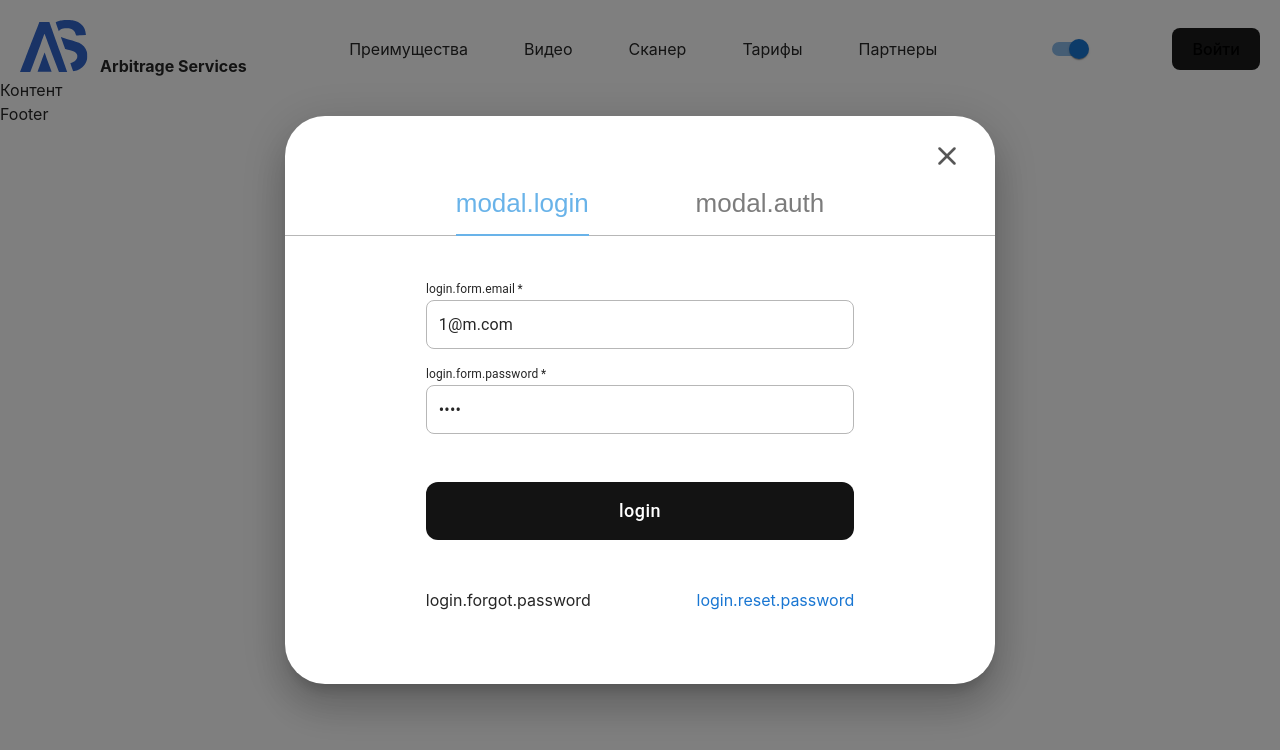
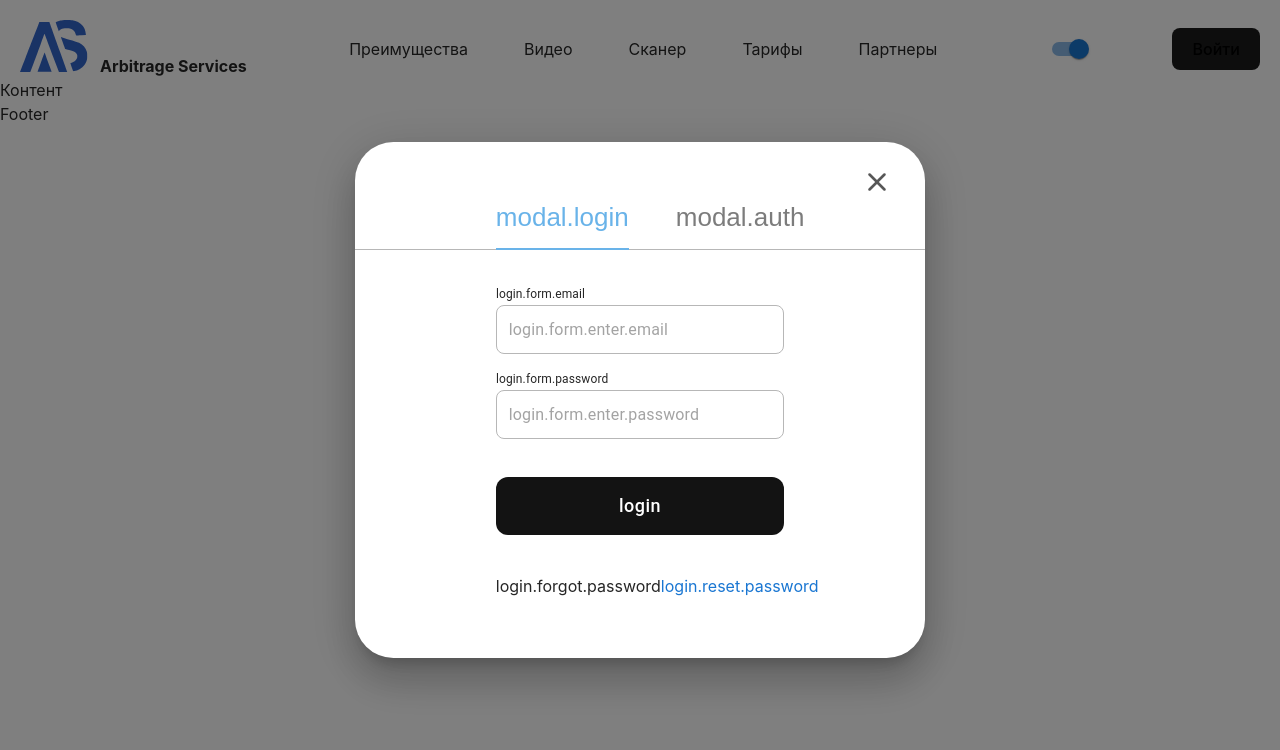
Before and after one commit to web-focus-by/arbitrage, a React (Vite) app: page / in a window 1280 px wide. Both pictures are taken after a click on the button "Войти". Shown: the top 750 px of the page. Built offline with nearby package versions, Linux system fonts and the light colour scheme.

Commit message:
feat: add login form validation

```diff
--- a/package.json
+++ b/package.json
@@ -25,6 +25,7 @@
     "prettier": "^2.8.8",
     "react": "^18.2.0",
     "react-dom": "^18.2.0",
+    "react-hook-form": "^7.43.9",
     "react-intl": "^6.4.1",
     "react-redux": "^8.0.5",
     "react-router-dom": "^6.11.0",
--- a/src/components/header/authModal/authModal.module.scss
+++ b/src/components/header/authModal/authModal.module.scss
@@ -17,6 +17,7 @@
     padding-left: clamp(130px, 11vw, 195px);
     padding-right: clamp(130px, 11vw, 195px);
   }
+
   @include max-1200 {
     column-gap: 57px;
   }
@@ -44,5 +45,8 @@
   min-height: unset;
 }
 .contentWrapper {
-  margin-top: 48px;
+  margin-top: clamp(30px, 3vw, 48px);
+  @include max-1200 {
+    margin-top: 48px;
+  }
 }
--- a/src/components/header/authModal/login/LoginForm.tsx
+++ b/src/components/header/authModal/login/LoginForm.tsx
@@ -1,7 +1,7 @@
-import React, { useState } from 'react';
+import { useEffect } from 'react';
 import { Navigate } from 'react-router-dom';
 
-import { useLoginMutation, LoginRequest } from '../../../../services/auth.ts';
+import { useLoginMutation } from '../../../../services/auth.ts';
 import { useAppDispatch } from '../../../../store/hooks.ts';
 import { setCredentials } from '../../../../features/auth/authSlice.ts';
 import { useAuth } from '../../../../hooks/useAuth.ts';
@@ -10,57 +10,95 @@ import style from './login.module.scss';
 import { useIntl } from 'react-intl';
 import { Link } from '@mui/material';
 import AppButton from '../../../button/AppButton.tsx';
+import { useForm, SubmitHandler, Controller } from 'react-hook-form';
 
+type TInputs = {
+  email: string;
+  password: string;
+};
+
+// {
+//   defaultValues: { email: '1@m.com', password: 'q123' },
+// }
 const LoginForm = () => {
   const dispatch = useAppDispatch();
   const auth = useAuth();
   const { formatMessage } = useIntl();
 
-  const [formData, setFormData] = useState<LoginRequest>({ email: '1@m.com', password: 'q123' });
+  const {
+    control,
+    handleSubmit,
+    formState: { errors },
+  } = useForm<TInputs>({
+    defaultValues: { email: '', password: '' },
+  });
   const [login, { isError }] = useLoginMutation();
 
-  const submitHandler = async (event: React.ChangeEvent<HTMLFormElement>) => {
-    event.preventDefault();
+  const submitHandler: SubmitHandler<TInputs> = async (data) => {
     try {
-      const data = await login(formData).unwrap();
-      dispatch(setCredentials(data));
+      const response = await login(data).unwrap();
+      dispatch(setCredentials(response));
     } catch (e) {
       //TODO вынести ошибку в тост
     }
   };
 
-  const handleChange = ({ target: { name, value } }: React.ChangeEvent<HTMLInputElement>) =>
-    setFormData((prev) => ({ ...prev, [name]: value }));
+  useEffect(() => {
+    console.log(errors);
+  }, [errors]);
 
   if (auth.user) {
     return <Navigate to={'/private'} replace={true} />;
   }
   return (
-    <form method={'post'} onSubmit={submitHandler} className={style.formWrapper}>
+    <form method={'post'} onSubmit={handleSubmit(submitHandler)} className={style.formWrapper}>
       <div className={style.inputsWrapper}>
+        <Controller
+          name="email"
+          control={control}
+          rules={{
+            required: formatMessage({ id: 'error.required' }),
+            pattern: {
+              value: /^[\w.-]+@[a-zA-Z_-]+?(?:\.[a-zA-Z]{2,6})+$/,
+              message: formatMessage({ id: 'error.email.not.valid' }),
+            },
+          }}
+          render={({ field: { onChange, value, name } }) => (
             <AppTextField
-          name="email"
+              name={name}
               type="text"
               placeholder={formatMessage({ id: 'login.form.enter.email' })}
-          required={true}
-          onChange={handleChange}
-          value={formData.email}
+              // required={true}
+              onChange={onChange}
+              value={value}
               autoComplete={'username'}
               variant={'standard'}
+              helperText={errors[name]?.message}
               label={formatMessage({ id: 'login.form.email' })}
-          error={isError}
+              error={!!errors[name] || isError}
             />
+          )}
+        />
+        <Controller
+          name="password"
+          control={control}
+          rules={{ required: formatMessage({ id: 'error.required' }) }}
+          render={({ field: { onChange, value, name } }) => {
+            return (
               <AppTextField
-          name="password"
+                name={name}
                 type="password"
                 placeholder={formatMessage({ id: 'login.form.enter.password' })}
                 variant={'standard'}
-          required={true}
-          onChange={handleChange}
-          value={formData.password}
+                onChange={onChange}
+                value={value}
                 autoComplete={'current-password'}
                 label={formatMessage({ id: 'login.form.password' })}
-          error={isError}
+                helperText={errors[name]?.message}
+                error={!!errors[name] || isError}
+              />
+            );
+          }}
         />
       </div>
 
--- a/src/components/header/authModal/login/login.module.scss
+++ b/src/components/header/authModal/login/login.module.scss
@@ -1,7 +1,13 @@
+@import '../../../../style/settings';
+@import '../../../../style/media';
+
 .formWrapper {
   display: flex;
   flex-direction: column;
-  row-gap: 48px;
+  row-gap: clamp(30px, 3vw, 48px);
+  @include max-1200 {
+    row-gap: 48px;
+  }
 }
 
 .inputsWrapper {
--- a/src/components/header/header.module.scss
+++ b/src/components/header/header.module.scss
@@ -41,17 +41,22 @@
 .modalWrapper {
   background-color: var(--background-color);
   color: var(--text-color);
-  padding: 72px 0;
-  border-radius: 40px;
-  max-width: 710px;
+  padding: clamp(60px, 4vw, 72px) 0;
+  border-radius: clamp(32px, 3vw, 40px);
+  max-width: clamp(570px, 37vw, 710px);
   width: 100%;
-
+  @include max-1200 {
+    max-width: 710px;
+    border-radius: 40px;
+    padding: 72px 0;
+  }
   @include max-991 {
     padding: 64px 0;
     border-radius: 32px;
   }
   @include max-576 {
     padding: 64px 20px;
+    height: 100%;
     margin: 0;
   }
 }
--- a/src/components/modal/modal.module.scss
+++ b/src/components/modal/modal.module.scss
@@ -12,6 +12,7 @@
   @include max-576 {
     padding: 64px 20px;
     margin: 0;
+    height: 100%;
   }
 }
 
--- a/src/features/auth/Signup.tsx
+++ b/src/features/auth/Signup.tsx
@@ -1,5 +1,5 @@
 import React, { useState } from 'react';
-import { useSignupMutation, LoginRequest } from '../../services/auth';
+import { useSignupMutation, ILoginRequest } from '../../services/auth';
 import { useAppDispatch } from '../../store/hooks';
 import { setCredentials } from './authSlice';
 
@@ -9,7 +9,7 @@ import { useAuth } from '../../hooks/useAuth';
 const Signup = () => {
   const dispatch = useAppDispatch();
   const auth = useAuth();
-  const [formData, setFormData] = useState<LoginRequest>({ email: '', password: '' });
+  const [formData, setFormData] = useState<ILoginRequest>({ email: '', password: '' });
   const [signup, { isError }] = useSignupMutation();
 
   const submitHandler = async (event: React.ChangeEvent<HTMLFormElement>) => {
--- a/src/features/auth/authSlice.ts
+++ b/src/features/auth/authSlice.ts
@@ -1,10 +1,10 @@
 import { createSlice } from '@reduxjs/toolkit';
 import type { PayloadAction } from '@reduxjs/toolkit';
-import type { User, UserResponse } from '../../services/auth';
+import type { IUser, IUserResponse } from '../../services/auth';
 import { RootState } from '../../store';
 
 type AuthState = {
-  user: User | null;
+  user: IUser | null;
   accessToken: string | null;
   refreshToken: string | null;
 };
@@ -19,7 +19,7 @@ const slice = createSlice({
   name: 'auth',
   initialState,
   reducers: {
-    setCredentials: (state, { payload: { user, access_token, refresh_token } }: PayloadAction<UserResponse>) => {
+    setCredentials: (state, { payload: { user, access_token, refresh_token } }: PayloadAction<IUserResponse>) => {
       state.user = user;
       state.accessToken = access_token;
       state.refreshToken = refresh_token;
--- /dev/null
+++ b/src/lang/ru/errors.json
@@ -0,0 +1,4 @@
+{
+  "error.required": "Данное поле является обязательным",
+  "error.email.not.valid": "Неверный формат почты"
+}
--- a/src/lang/ru/index.ts
+++ b/src/lang/ru/index.ts
@@ -1,7 +1,9 @@
 import main from './main.json';
 import form from './form.json';
+import errors from './errors.json';
 
 const lang = {
+  ...errors,
   ...main,
   ...form,
 };
--- a/src/services/auth.ts
+++ b/src/services/auth.ts
@@ -1,18 +1,18 @@
 import { createApi, fetchBaseQuery } from '@reduxjs/toolkit/query/react';
 import { RootState } from '../store';
 
-export interface User {
+export interface IUser {
   first_name: string;
   last_name: string;
 }
 
-export interface UserResponse {
-  user: User;
+export interface IUserResponse {
+  user: IUser;
   access_token: string;
   refresh_token: string;
 }
 
-export interface LoginRequest {
+export interface ILoginRequest {
   email: string;
   password: string;
 }
@@ -30,26 +30,26 @@ export const api = createApi({
     },
   }),
   endpoints: (builder) => ({
-    login: builder.mutation<UserResponse, LoginRequest>({
+    login: builder.mutation<IUserResponse, ILoginRequest>({
       query: (credentials) => ({
         url: '/login',
         method: 'POST',
         body: credentials,
       }),
-      transformResponse: (response: UserResponse) => {
+      transformResponse: (response: IUserResponse) => {
         const user = { last_name: 'LastName', first_name: 'FirstName' };
         localStorage.setItem('token', response.access_token);
         localStorage.setItem('user', JSON.stringify(user));
         return { ...response, user };
       },
     }),
-    signup: builder.mutation<UserResponse, LoginRequest>({
+    signup: builder.mutation<IUserResponse, ILoginRequest>({
       query: (credentials) => ({
         url: '/signup',
         method: 'POST',
         body: credentials,
       }),
-      transformResponse: (response: UserResponse) => {
+      transformResponse: (response: IUserResponse) => {
         const user = { last_name: 'LastName', first_name: 'FirstName' };
         localStorage.setItem('token', response.access_token);
         localStorage.setItem('user', JSON.stringify(user));
```
Also changed, not shown: 1 other file (tests, documents, lock files or other folders). Lines whose indentation alone changed are shown as unchanged.
